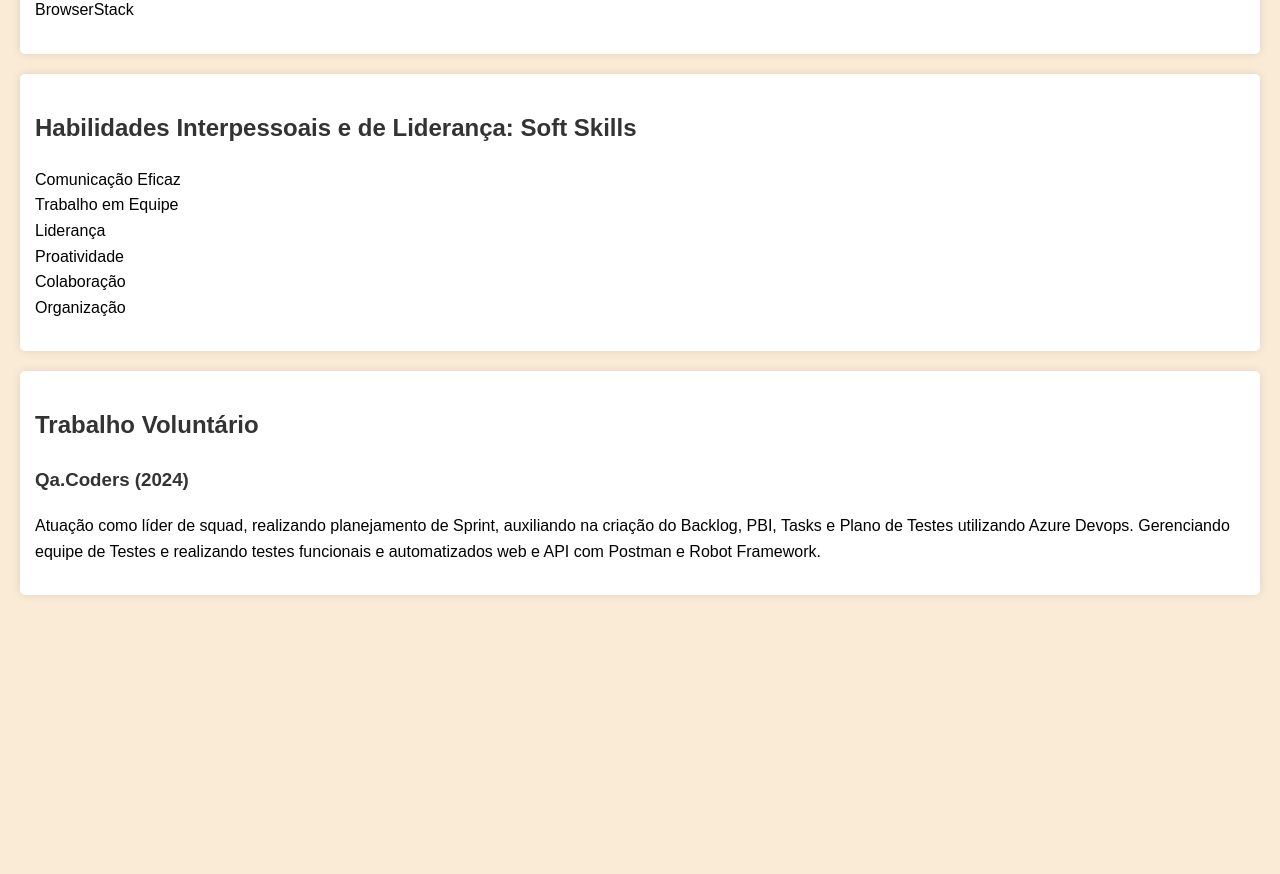
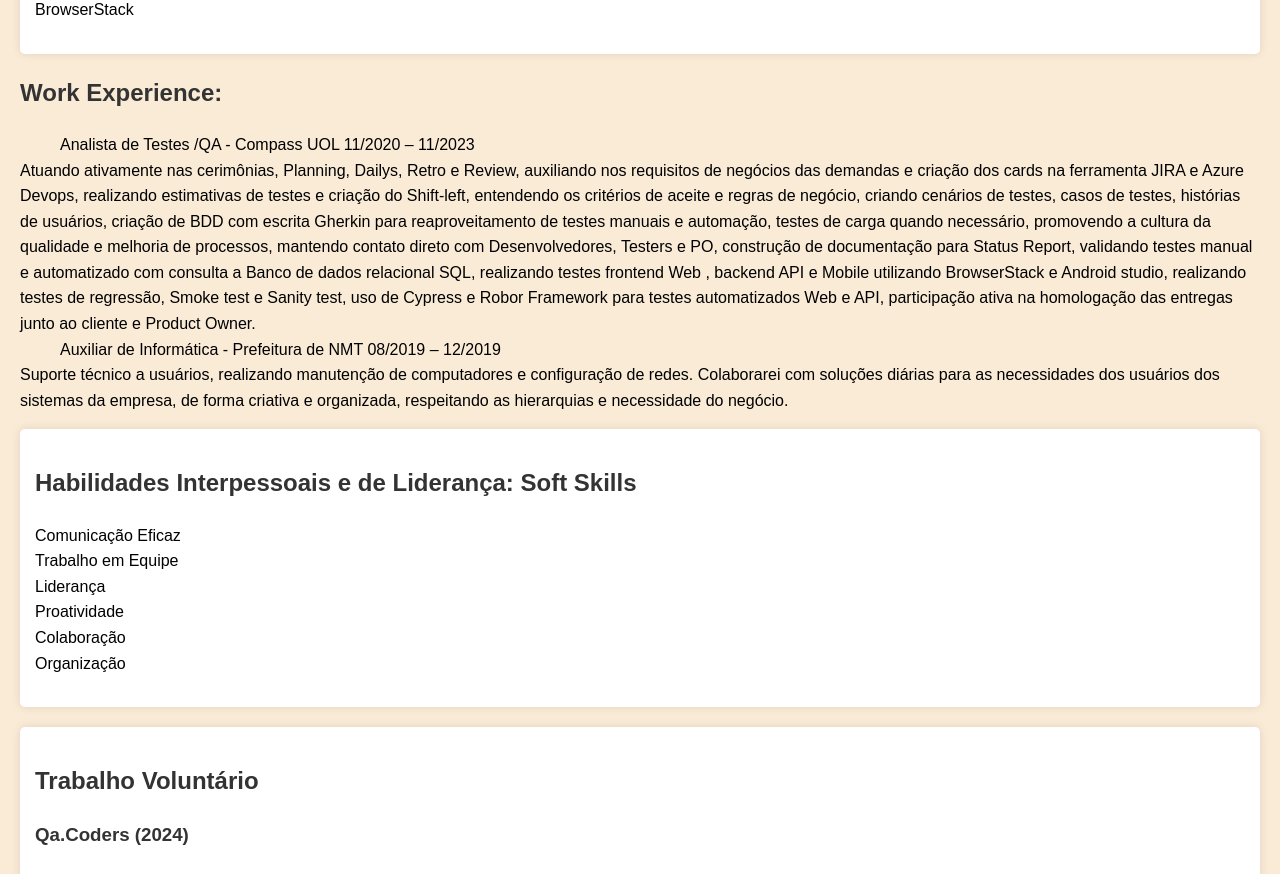
Before and after one commit to cristiancfe/curriculo, a plain HTML site: page index.html in a window 1280 px wide. Shown: the part 1739-2613 px from the top of the page. Before the commit the page ends 2354 px from the top, so only its background shows below. Drawn offline with Linux system fonts and the light colour scheme.

Commit message:
Update index.html

```diff
--- a/index.html
+++ b/index.html
@@ -101,6 +101,28 @@
             <li>Automação de Testes</li>
         </ul>
     </div>
+    <div>
+    <h2>Work Experience:</h2>
+<ul>
+<ol>Analista de Testes /QA - Compass UOL 11/2020 – 11/2023</ol>
+Atuando ativamente nas cerimônias, Planning, Dailys, Retro e Review, auxiliando nos requisitos de
+negócios das demandas e criação dos cards na ferramenta JIRA e Azure Devops, realizando
+estimativas de testes e criação do Shift-left, entendendo os critérios de aceite e regras de negócio,
+criando cenários de testes, casos de testes, histórias de usuários, criação de BDD com escrita
+Gherkin para reaproveitamento de testes manuais e automação, testes de carga quando necessário,
+promovendo a cultura da qualidade e melhoria de processos, mantendo contato direto com
+Desenvolvedores, Testers e PO, construção de documentação para Status Report, validando testes
+manual e automatizado com consulta a Banco de dados relacional SQL, realizando testes frontend
+Web , backend API e Mobile utilizando BrowserStack e Android studio, realizando testes de
+regressão, Smoke test e Sanity test, uso de Cypress e Robor Framework para testes automatizados
+Web e API, participação ativa na homologação das entregas junto ao cliente e Product Owner.
+<br>
+<ol>Auxiliar de Informática - Prefeitura de NMT 08/2019 – 12/2019</ol>
+Suporte técnico a usuários, realizando manutenção de computadores e configuração de redes.
+Colaborarei com soluções diárias para as necessidades dos usuários dos sistemas da empresa, de
+forma criativa e organizada, respeitando as hierarquias e necessidade do negócio.
+</ul>
+</div>
 
     <div class="section">
         <h2>Habilidades Interpessoais e de Liderança: Soft Skills</h2>
```
